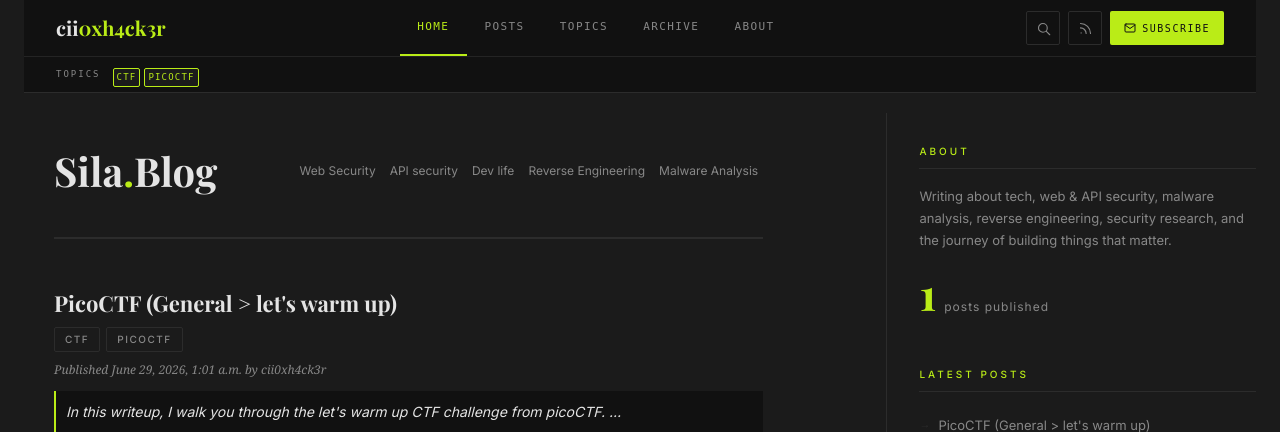
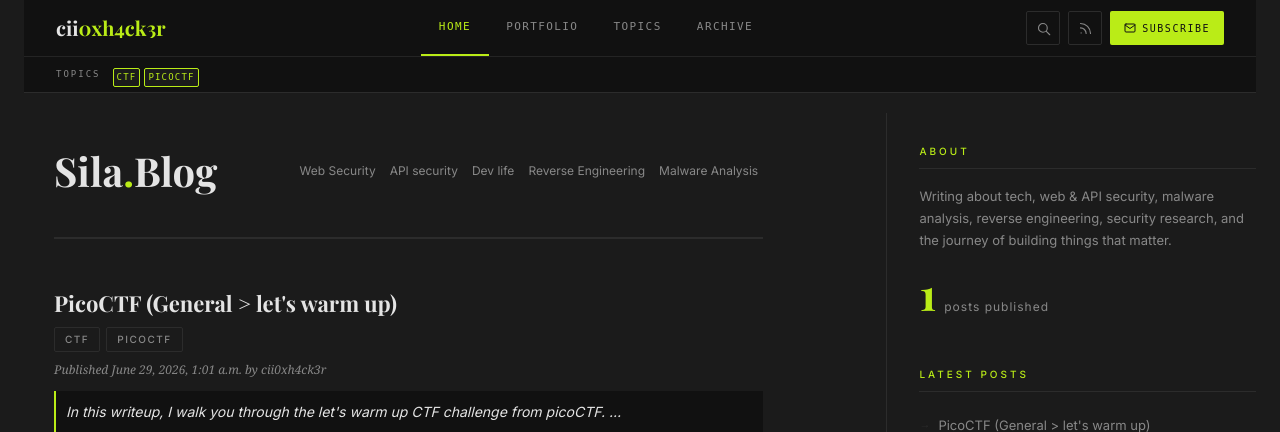
Before and after one commit to IamSila/blog_app, a Django app: page /blog/ in a window 1280 px wide. Shown: the top 432 px of the page. Run offline with Django 4.2, Linux system fonts and the light colour scheme; data comes from the database, SQL or seed files in the repository; data that the repository does not hold is empty; parts of the project's set-up code (start-up, migrations or seed data) failed here and were passed over.

Commit message:
working on portfolio

```diff
--- a/blog/templates/blog/base.html
+++ b/blog/templates/blog/base.html
@@ -34,10 +34,10 @@
     <!-- Centre links -->
     <ul class="nav-links" role="list">
       <li><a href="/" class="active">Home</a></li>
-      <li><a href="{% url 'blog:post_list' %}">Posts</a></li>
-      <li><a href="/tags">Topics</a></li>
-      <li><a href="/archive">Archive</a></li>
-      <li><a href="/about">About</a></li>
+      <li><a href="#">Portfolio</a></li>
+      <li><a href="#">Topics</a></li>
+      <li><a href="#">Archive</a></li>
+      <!-- <li><a href="/about">About</a></li> -->
     </ul>
 
     <!-- Right actions -->
```
